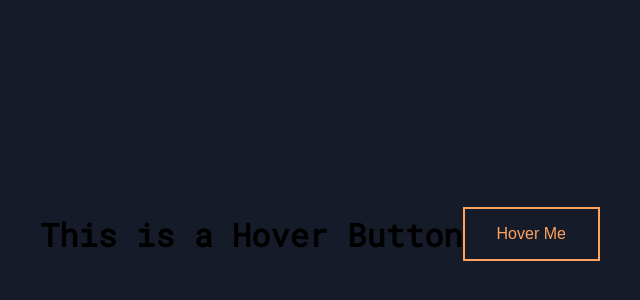
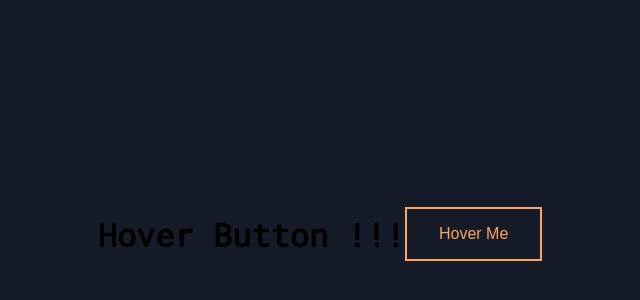
Before and after one commit to abhi7450/background-generator, a plain HTML site: page index.html in a window 1280 px wide. Shown: the part 174-474 px from the top of the page, without its empty margins (320-960 px from the left). Drawn offline with Linux system fonts and the light colour scheme.

Commit message:
headding changed

```diff
--- a/index.html
+++ b/index.html
@@ -12,7 +12,7 @@
 
 <body>
 
-    <h1>This is a Hover Button</h1>
+    <h1>Hover Button !!!</h1>
 
     <button>Hover Me</button>
 </body>
```
